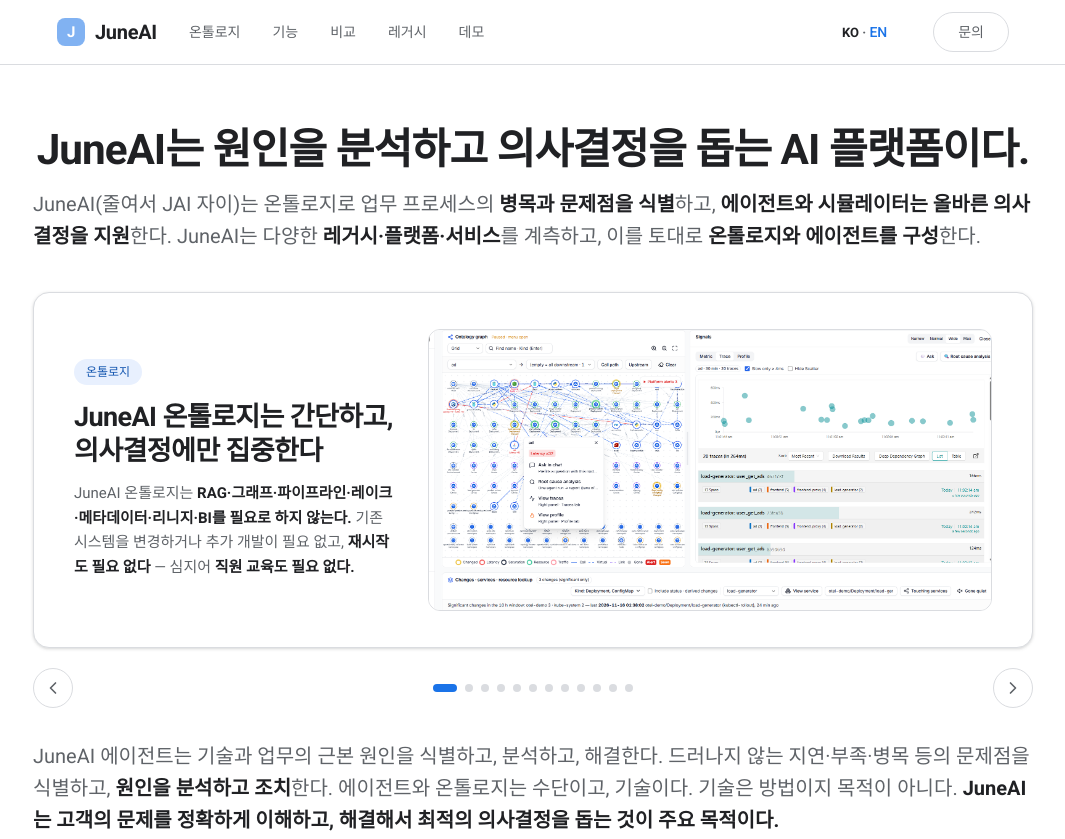
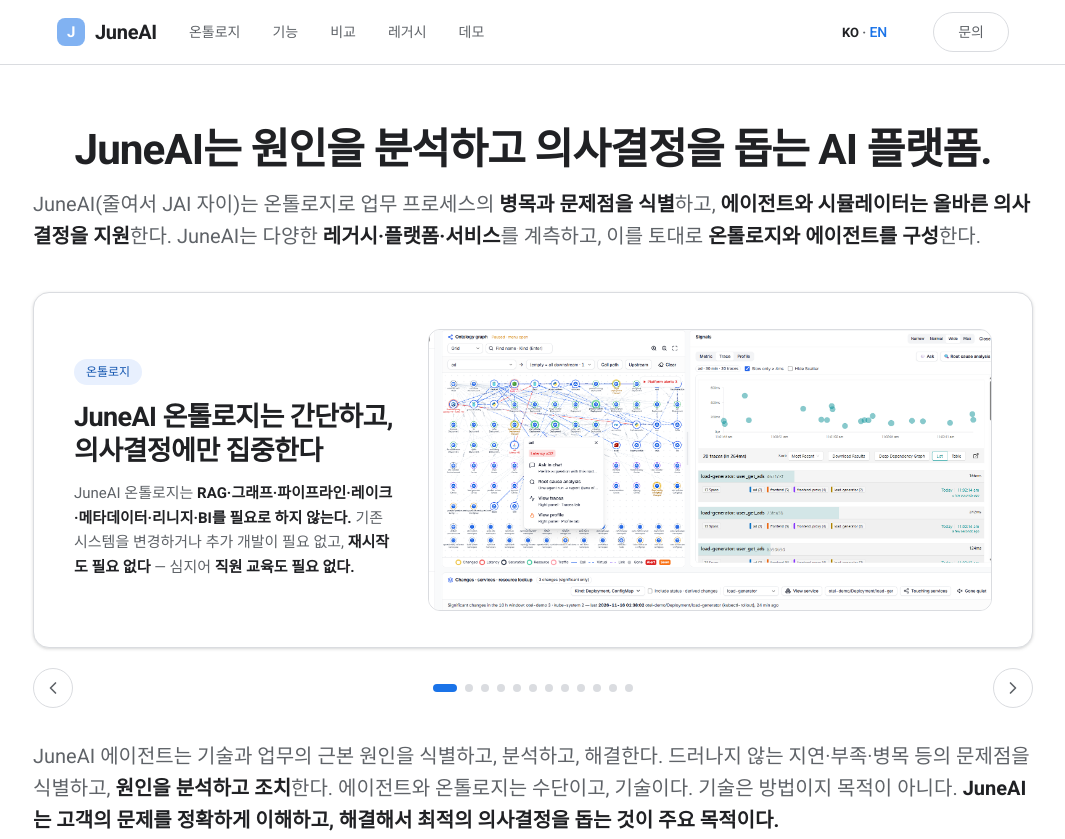
Before and after one commit to philllipjung/juneai, a plain HTML site: page index.html in a window 1280 px wide. Shown: the top 839 px of the page, without its empty margins (107-1172 px from the left). Drawn offline with Linux system fonts and the light colour scheme.

Commit message:
히어로 제목 '…AI 플랫폼이다.' → '…AI 플랫폼.' (KO)

```diff
--- a/index.html
+++ b/index.html
@@ -153,7 +153,7 @@
 
 <main>
   <section class="hero wrap">
-    <h1>JuneAI는 원인을 분석하고 의사결정을 돕는 AI 플랫폼이다.</h1>
+    <h1>JuneAI는 원인을 분석하고 의사결정을 돕는 AI 플랫폼.</h1>
     <p>JuneAI(줄여서 JAI 자이)는 온톨로지로 업무 프로세스의 <strong>병목과 문제점을 식별</strong>하고,
        <strong>에이전트와 시뮬레이터는 올바른 의사결정을 지원</strong>한다. JuneAI는
        다양한 <strong>레거시·플랫폼·서비스</strong>를 계측하고, 이를 토대로 <strong>온톨로지와 에이전트를 구성</strong>한다.</p>
```
